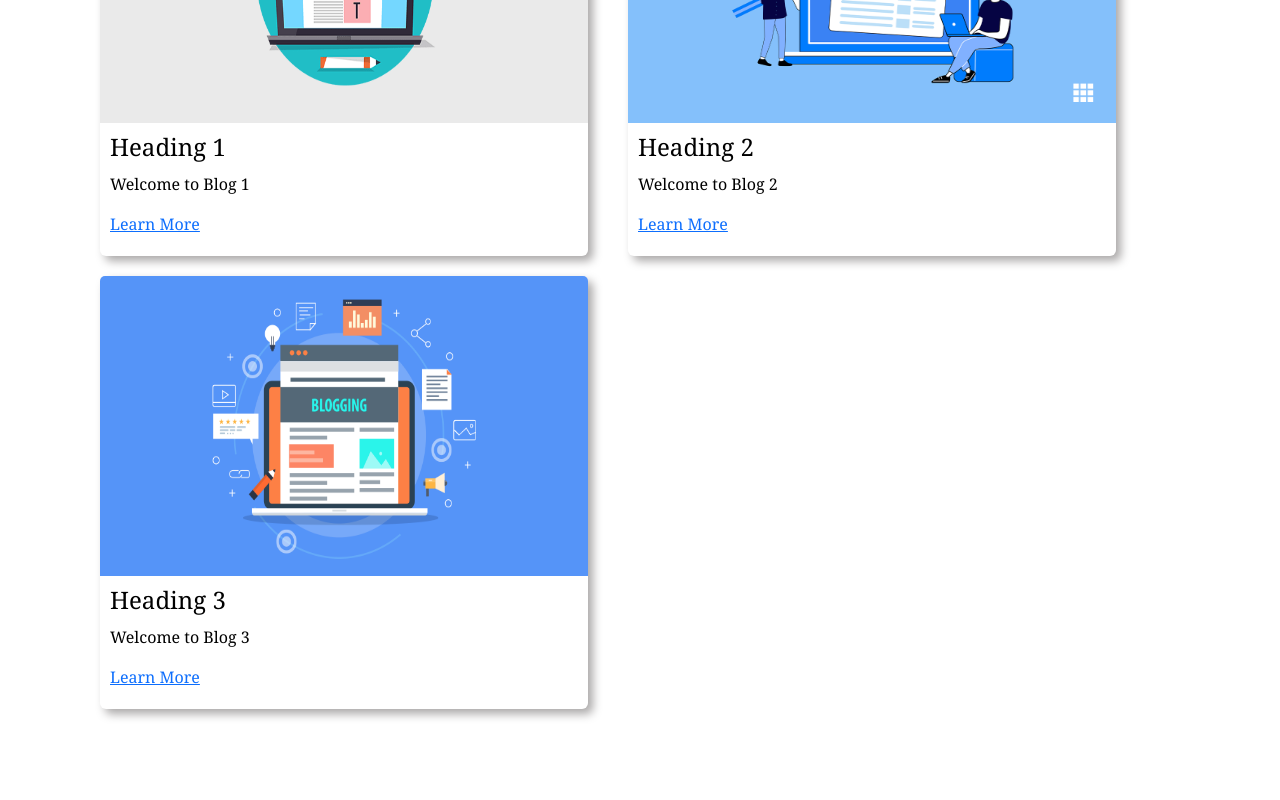
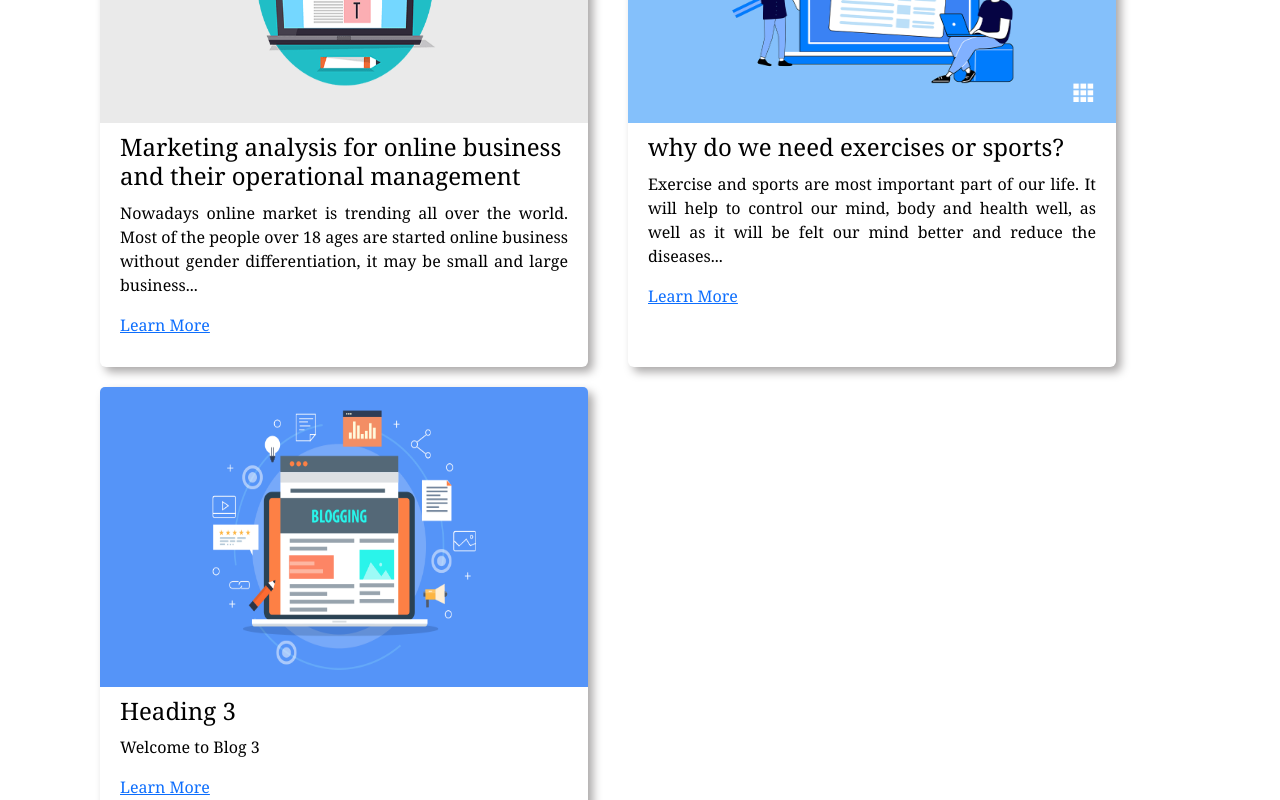
Before and after one commit to faizansafwan/my-personal-portfolio, a React (Create React App) app in the folder client/: page / in a window 1280 px wide. Shown: the part 4680-5480 px from the top of the page. Built offline with nearby package versions, Linux system fonts and the light colour scheme.

Commit message:
Blog Updated

```diff
--- a/client/src/portfolio_pages/blog/Blog.js
+++ b/client/src/portfolio_pages/blog/Blog.js
@@ -8,8 +8,8 @@ import blog3 from '../blog/blog3.png'
 export default function Blog() {
 
     const blogList = [
-        {src: blog1, alt: 'Blog 1', blogHead: 'Heading 1', desc: 'Welcome to Blog 1', url: ''},
-        {src: blog2, alt: 'Blog 2', blogHead: 'Heading 2', desc: 'Welcome to Blog 2', url: ''},
+        {src: blog1, alt: 'Blog 1', blogHead: 'Marketing analysis for online business and their operational management', desc: 'Nowadays online market is trending all over the world. Most of the people over 18 ages are started online business without gender differentiation, it may be small and large business...', url: 'https://medium.com/@faizansafwan075/marketing-analysis-for-online-business-and-their-operational-management-1f58965eb92'},
+        {src: blog2, alt: 'Blog 2', blogHead: 'why do we need exercises or sports?', desc: 'Exercise and sports are most important part of our life. It will help to control our mind, body and health well, as well as it will be felt our mind better and reduce the diseases...', url: 'https://medium.com/@faizansafwan075/why-do-we-need-exercises-or-sports-ca1c62d329a9'},
         {src: blog3, alt: 'Blog 3', blogHead: 'Heading 3', desc: 'Welcome to Blog 3', url: ''},
     ]
 
--- a/client/src/portfolio_pages/blog/BlogModel.css
+++ b/client/src/portfolio_pages/blog/BlogModel.css
@@ -28,10 +28,10 @@
 
 .blogHead-container, .url-container {
     text-align: left;
-    margin: 0 10px;
+    margin: 10px 20px;
 }
 
 .desc-container {
-    margin: 10px 10px;
+    margin: 10px 20px;
     text-align: justify;
 }
```
